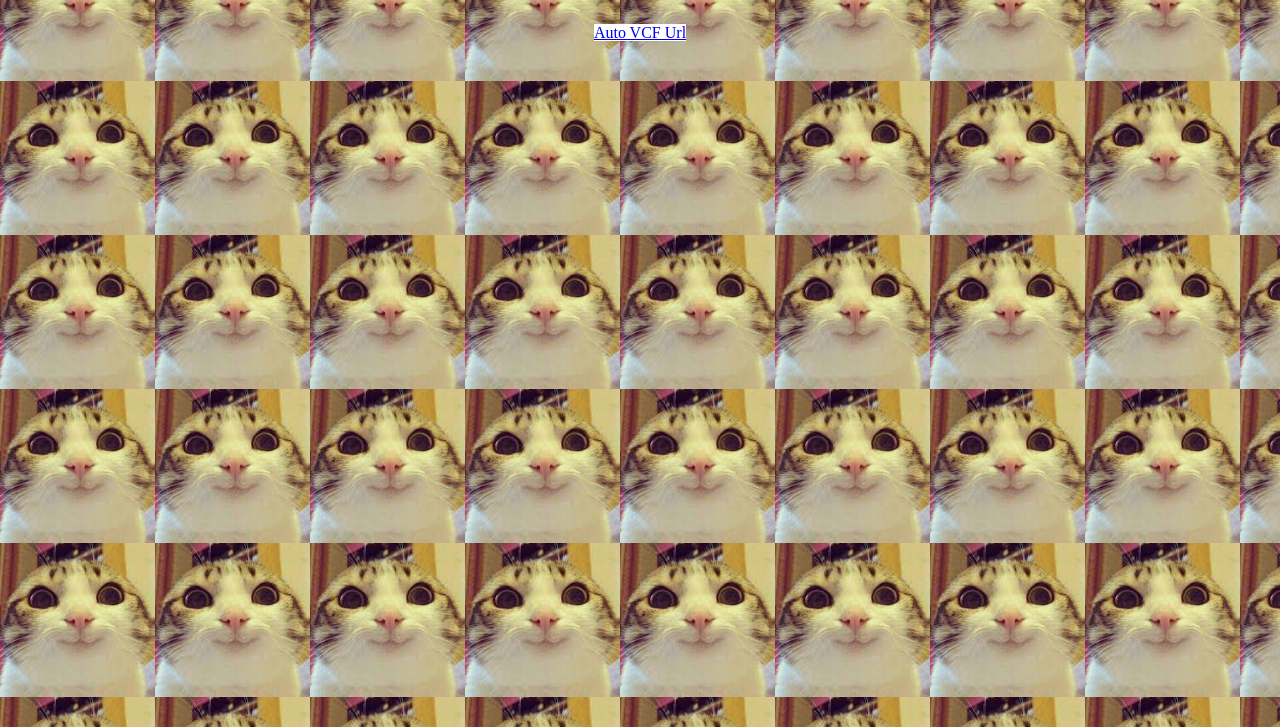
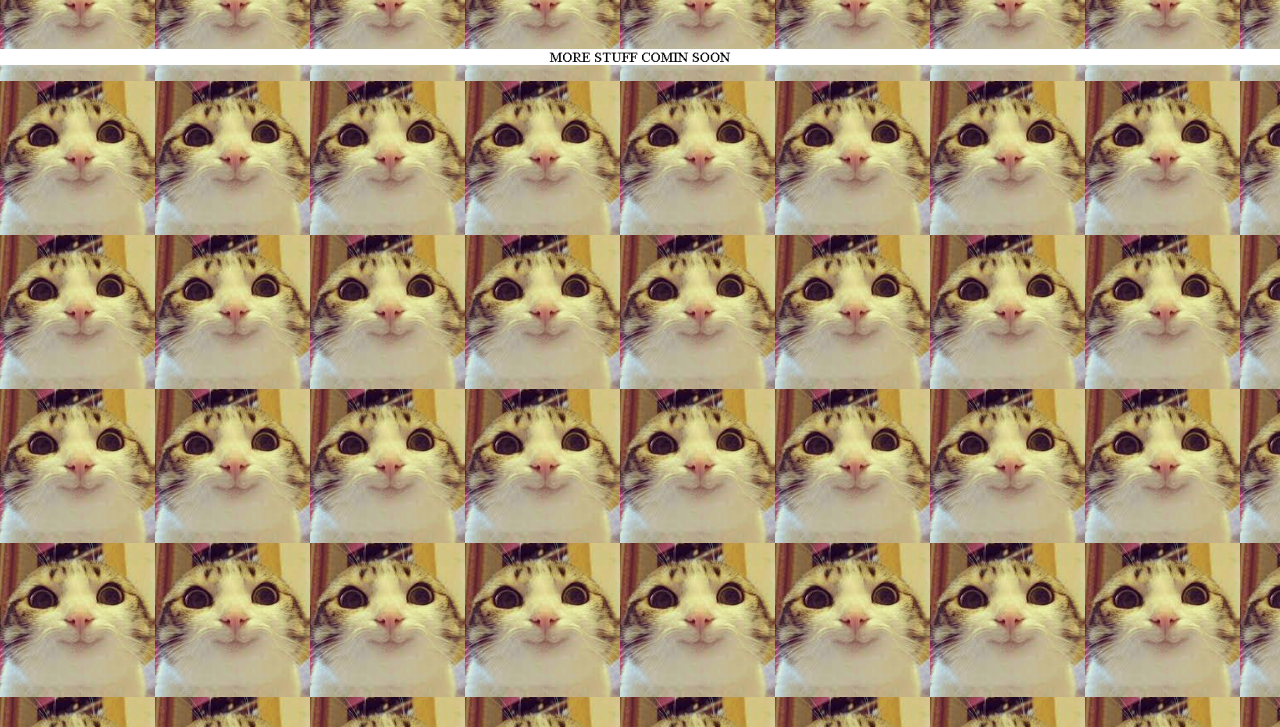
Before and after one commit to MadjikDotPng/MadjikDotPng.github.io, a plain HTML site: page index.html in a window 1280 px wide. Shown: the part 73-800 px from the top of the page. Drawn offline with Linux system fonts and the light colour scheme.

Commit message:
Update index.html

```diff
--- a/index.html
+++ b/index.html
@@ -16,6 +16,6 @@
   <body>
         <h1>welcom to my site!!!!!1!11!!</h1>
         <br>
-        <a href="vcf.html">Auto VCF Url</a>
+        <p>MORE STUFF COMIN SOON</p>
   </body>
 </html>
```
